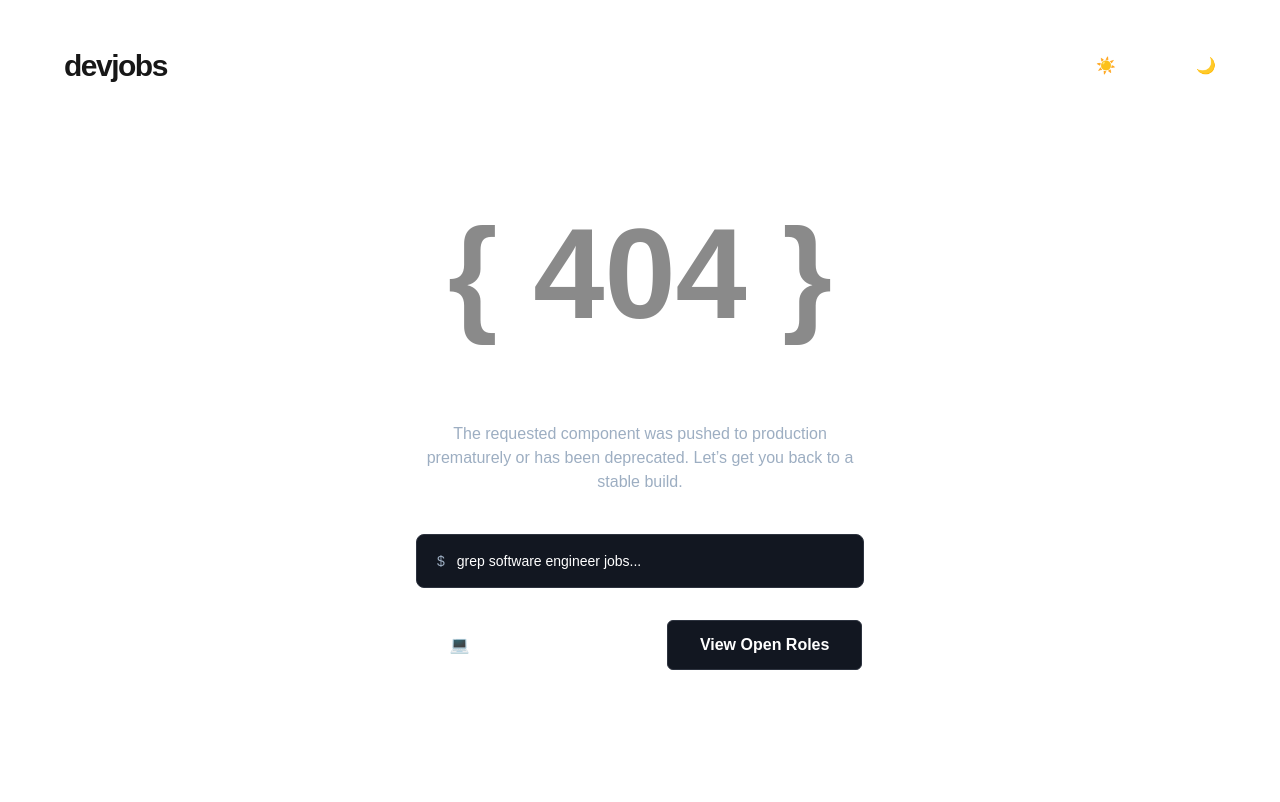
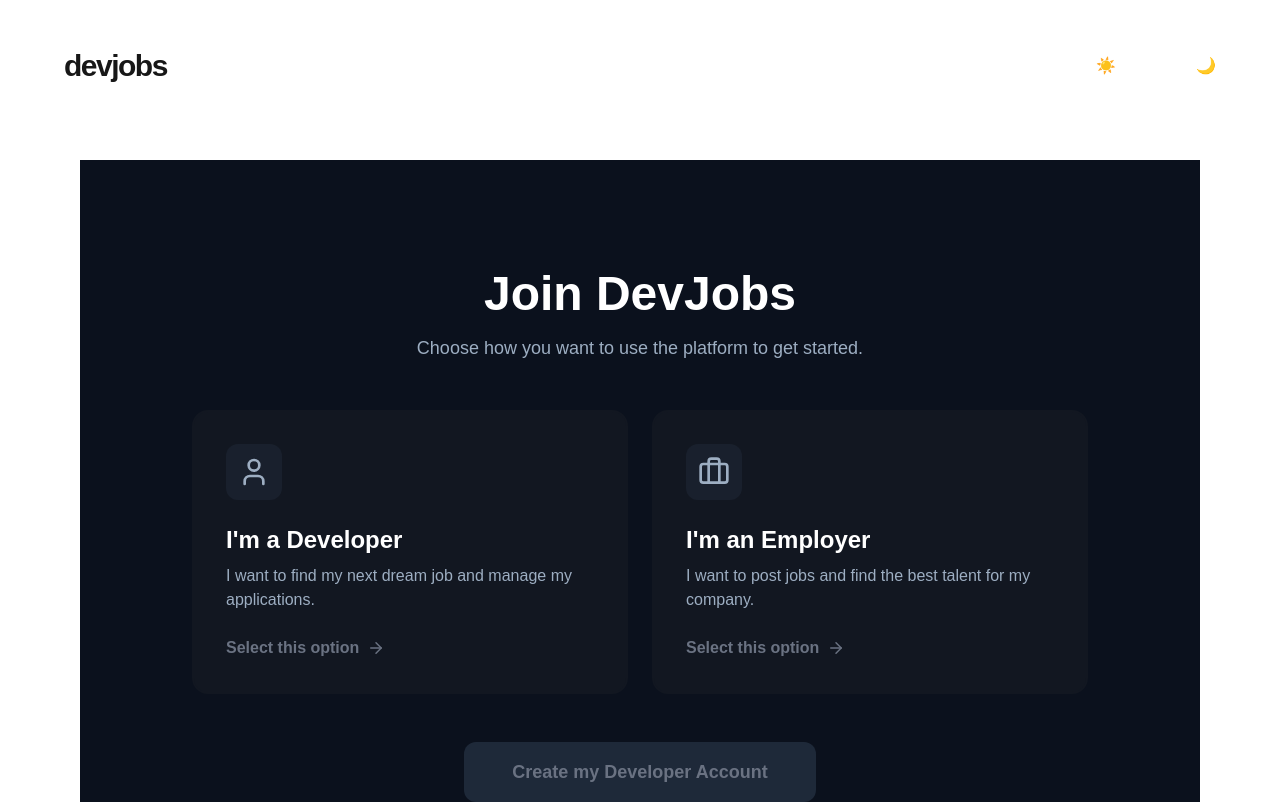
Before and after one commit to barguti/devjobs-next, a Next.js app: page /register in a window 1280 px wide. Before the commit this address had no page. Shown: the top 802 px of the page. Built offline with nearby package versions, Linux system fonts and the light colour scheme.

Commit message:
seccion register e instalacion lucide-react

```diff
--- a/package.json
+++ b/package.json
@@ -9,6 +9,7 @@
     "lint": "eslint"
   },
   "dependencies": {
+    "lucide-react": "^0.576.0",
     "next": "16.1.6",
     "react": "19.2.3",
     "react-dom": "19.2.3"
--- /dev/null
+++ b/src/app/register/page.tsx
@@ -0,0 +1,93 @@
+'use client';
+import { useState } from 'react';
+import { User, Briefcase, ArrowRight } from 'lucide-react';
+import Link from 'next/link';
+
+export default function RegisterPage() {
+    const [role, setRole] = useState<'developer' | 'employer' | null>(null);
+
+    return (
+        <main className="min-h-screen bg-[#0B111D] flex items-center justify-center p-6">
+            <div className="max-w-4xl w-full">
+                <header className="text-center mb-12">
+                    <h1 className="text-white text-4xl md:text-5xl font-bold mb-4">
+                        Join <span className="text-brand-blue">DevJobs</span>
+                    </h1>
+                    <p className="text-[#9DAEC2] text-lg">
+                        Choose how you want to use the platform to get started.
+                    </p>
+                </header>
+
+                <div className="grid grid-cols-1 md:grid-cols-2 gap-6">
+                    {/* Opción Developer */}
+                    <div
+                        onClick={() => setRole('developer')}
+                        className={`group p-8 rounded-2xl border-2 cursor-pointer transition-all duration-300 ${
+                            role === 'developer'
+                            ? 'border-brand-blue bg-brand-blue/5'
+                            : 'border-[#121721] bg-[#121721] hover:border-gray-700'
+                        }`}
+                    >
+                        <div className={`w-14 h-14 rounded-xl flex items-center justify-center mb-6 transition-colors ${
+                            role === 'developer' ? 'bg-brand-blue text-white' : 'bg-[#19202D] text-[#9DAEC2]'
+                        }`}>
+                            <User size={32} />
+                        </div>
+                        <h3 className="text-white text-2xl font-bold mb-2">{"I'm a Developer"}</h3>
+                        <p className="text-[#9DAEC2] mb-6">
+                            I want to find my next dream job and manage my applications.
+                        </p>
+                        <span className={`flex items-center gap-2 font-bold transition-all ${
+                            role === 'developer' ? 'text-brand-blue' : 'text-gray-500 group-hover:text-gray-300'
+                        }`}>
+                            Select this option <ArrowRight size={18} />
+                        </span>
+                    </div>
+
+                    {/* Opción Employer */}
+                    <div
+                        onClick={() => setRole('employer')}
+                        className={`group p-8 rounded-2xl border-2 cursor-pointer transition-all duration-300 ${
+                            role === 'employer'
+                            ? 'border-brand-blue bg-brand-blue/5'
+                            : 'border-[#121721] bg-[#121721] hover:border-gray-700'
+                        }`}
+                    >
+                        <div className={`w-14 h-14 rounded-xl flex items-center justify-center mb-6 transition-colors ${
+                            role === 'employer' ? 'bg-brand-blue text-white' : 'bg-[#19202D] text-[#9DAEC2]'
+                        }`}>
+                            <Briefcase size={32} />
+                        </div>
+                        <h3 className="text-white text-2xl font-bold mb-2">{"I'm an Employer"}</h3>
+                        <p className="text-[#9DAEC2] mb-6">
+                            I want to post jobs and find the best talent for my company.
+                        </p>
+                        <span className={`flex items-center gap-2 font-bold transition-all ${
+                            role === 'employer' ? 'text-brand-blue' : 'text-gray-500 group-hover:text-gray-300'
+                        }`}>
+                            Select this option <ArrowRight size={18} />
+                        </span>
+                    </div>
+                </div>
+
+                {/* Botón de Continuar (Solo aparece si eligió algo) */}
+                <div className="mt-12 text-center">
+                    <button
+                        disabled={!role}
+                        className={`px-12 py-4 rounded-xl font-bold text-lg transition-all ${
+                            role
+                            ? 'bg-brand-blue text-white shadow-lg shadow-brand-blue/20 hover:scale-105'
+                            : 'bg-gray-800 text-gray-500 cursor-not-allowed'
+                        }`}
+                    >
+                        Create my {role === 'employer' ? 'Company' : 'Developer'} Account
+                    </button>
+
+                    <p className="mt-6 text-[#9DAEC2]">
+                        Already have an account? <Link href="/login" className="text-brand-blue hover:underline">Log in</Link>
+                    </p>
+                </div>
+            </div>
+        </main>
+    );
+}
```
Also changed, not shown: 1 other file (tests, documents, lock files or other folders).
